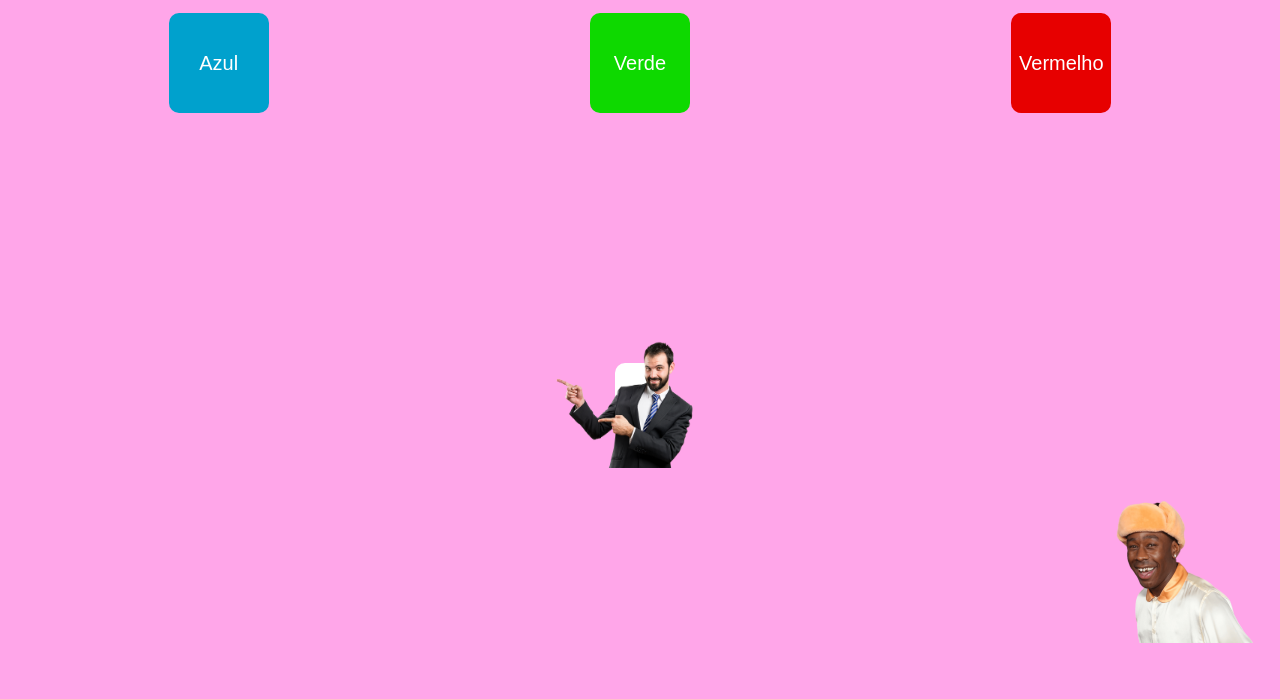
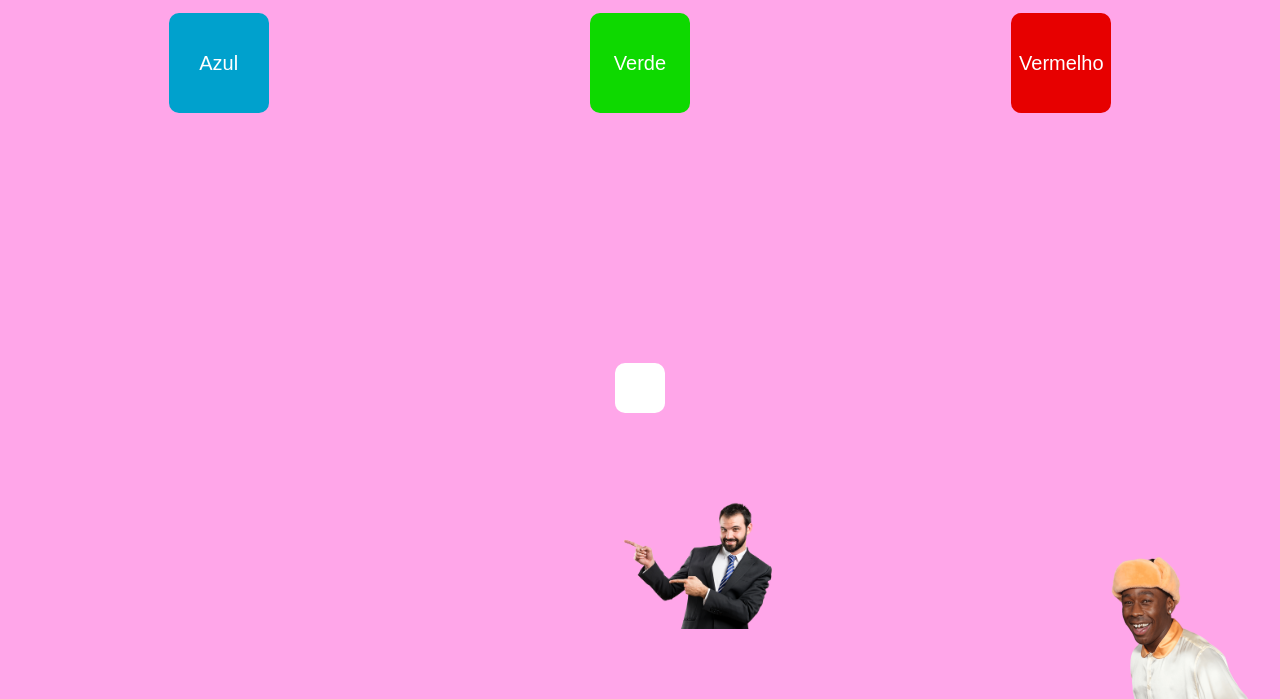
Before and after one commit to soliveira-09/Trocador-de-cor, a plain HTML site: page index.html in a window 1280 px wide. Shown: the part 101-800 px from the top of the page. Drawn offline with Linux system fonts and the light colour scheme.

Commit message:
Código para trocar a cor

```diff
--- a/JavaScript.js
+++ b/JavaScript.js
@@ -1,5 +1,7 @@
 let cubo = document.getElementById("container");
 const audio = document.getElementById("beep");
+
+// Funções para fazer o cubo trocar de cor
 function azul() {
   cubo.style.background = "blue";
 }
@@ -12,6 +14,8 @@ function vermelho() {
 function sair() {
   cubo.style.background = "white";
 }
+
+// Função para tocar o bip quando o tyler for clicado
 function som() {
   audio.currentTime = 0;
   audio.play();
--- a/Style.css
+++ b/Style.css
@@ -48,22 +48,19 @@ div#container {
   height: 50px;
   width: 50px;
   background-color: white;
-  margin: auto;
   border-radius: 10px;
   margin: auto;
   margin-top: 250px;
 }
 img#homi {
   height: 150px;
-  width: 150px;
   position: absolute;
-  right: 0;
-  margin-right: 580px;
-  margin-top: -95px;
+  bottom: 70px;
+  right: 500px;
 }
 img#tyler {
   height: 150px;
   position: absolute;
-  right: 0;
-  margin-top: 80px;
+  right: 5px;
+  bottom: 0px;
 }
```
Also changed, not shown: index.html (+3 -0 lines).
